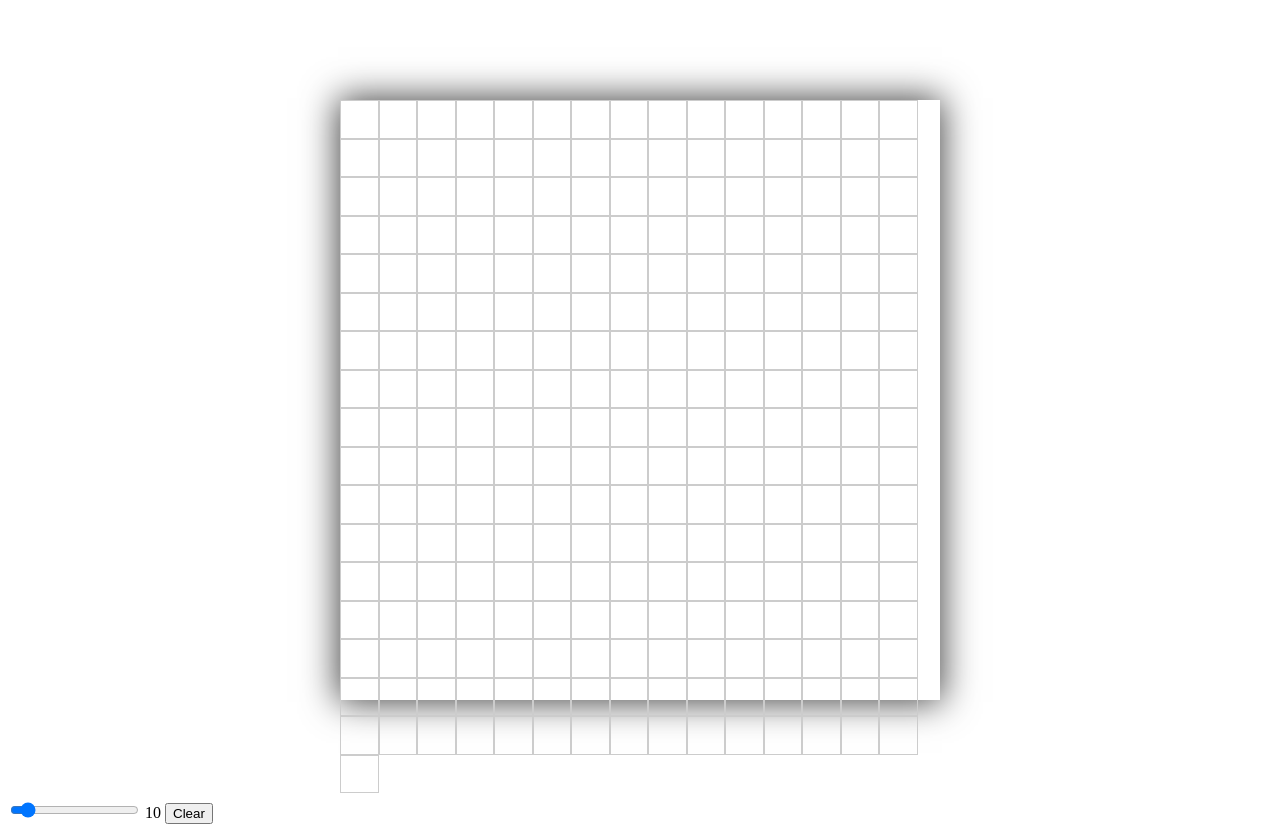
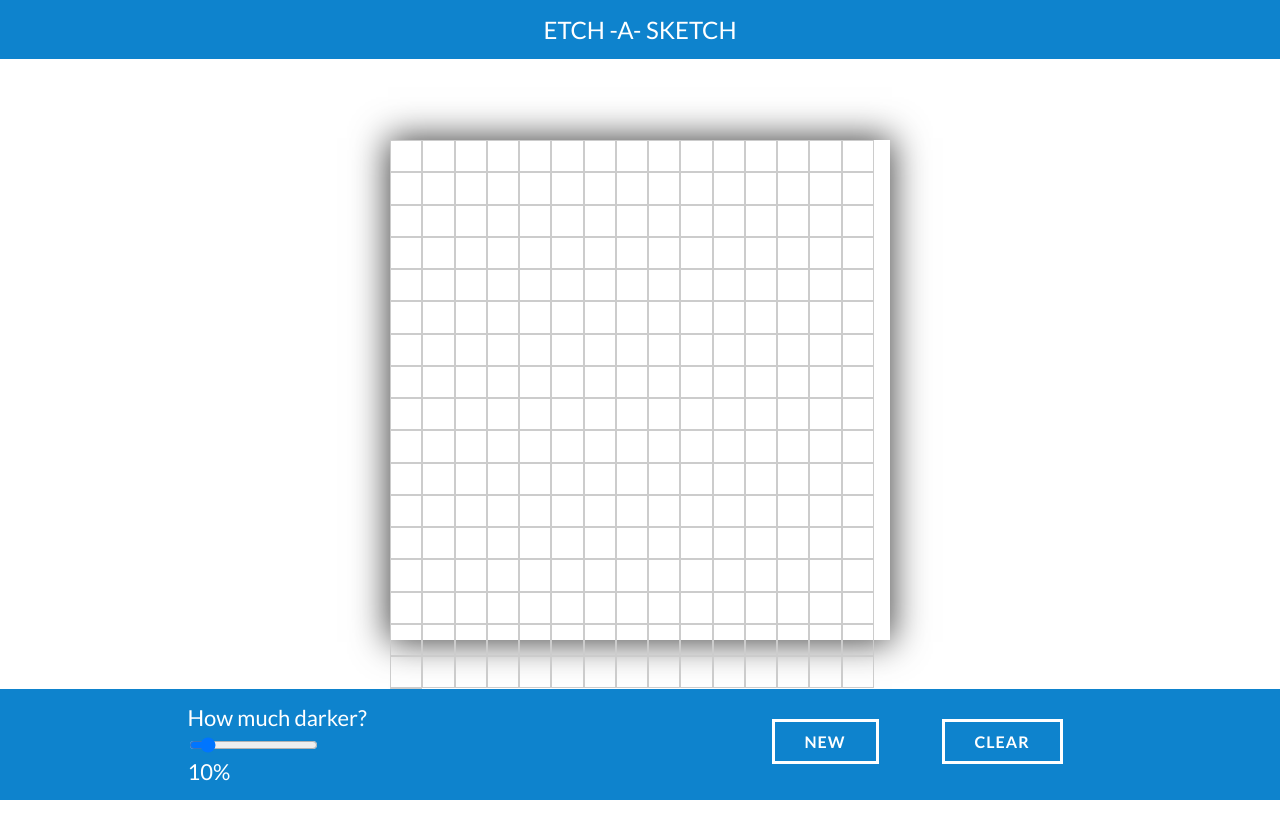
Before and after one commit to omid997/each-a-sketch-odin, a plain HTML site: page index.html in a window 1280 px wide. After the commit the page ends 800 px from the top, so only its background shows below. Drawn offline with Linux system fonts and the light colour scheme.

Commit message:
few changes

```diff
--- a/index.html
+++ b/index.html
@@ -1,16 +1,28 @@
 <!DOCTYPE HTML>
 <html>
     <head>
-        <title></title>
+        <title>Etch-A-Sketch</title>
         <link rel="stylesheet" href="style.css">
     </head>
     <body>
+        <div id="header">
+            <div class="title">Etch -A- Sketch</div>
 
+        </div>
         <div id="container"></div>
 
-        <input type="range" min="0.01" max="0.99" value="0.1" step="0.005" class="slider" id="myfactor">
-        <span id="rangePercentage">10</span>
-        <button id="clear">Clear</button>
+        <div id="footer">
+            <div class="rangebox">
+                <div class="text">How much darker?</div>
+                <input type="range" min="0.01" max="0.99" value="0.1" step="0.005" class="slider" id="myfactor">
+                <div class="percent"> <span id="rangePercentage">10</span>%</div>
+            </div>
+            <div class="buttons">
+                <button class="sbtn" id="new">New</button>
+                <button class="sbtn" id="clear">Clear</button>
+
+            </div>
+        </div>
 
         <script src="script.js"></script>
     </body>
--- a/script.js
+++ b/script.js
@@ -11,15 +11,19 @@ let rangePercentage = document.getElementById("rangePercentage");
 rangeElement.addEventListener("change" , function(){
     myFactor = rangeElement.value;
     rangePercentage.innerHTML = Math.round(myFactor * 100);
-    console.log(myFactor)
 });
 
 let clearButton = document.getElementById("clear");
 clearButton.addEventListener("click" , function(){
+    createBoxes(mySize);
+    boxesEventListener();
+})
+
+let newButton = document.getElementById("new");
+newButton.addEventListener("click" , function(){
     let gotCorrectValue = false;
     while(gotCorrectValue == false) {
         let newSize = prompt("Enter a new size: (Between 1 to 64)");
-        console.log(newSize);
         if(newSize === null) {
             gotCorrectValue = true;
             break;
@@ -32,12 +36,11 @@ clearButton.addEventListener("click" , function(){
                 gotCorrectValue = true;
                 createBoxes(newSize);
                 boxesEventListener();
-
+                mySize = newSize;
             }
         }
     }
 })
-
 
 function randomColor() {
     function randomNumber() {
@@ -45,10 +48,12 @@ function randomColor() {
     }
     return `rgb(${randomNumber()}, ${randomNumber()}, ${randomNumber()})`;
 }
+
 function giveColor(box , color) {
     box.style.backgroundColor = color;
     box.classList.add("colored");
 }
+
 function changedColor(box , factor) {
     let oldColor = box.style.backgroundColor;
     let regex = /rgb\((\d{1,3}), (\d{1,3}), (\d{1,3})\)/;
@@ -76,9 +81,8 @@ function createBoxes(num) {
     while( container.firstChild ) {
         container.removeChild(container.firstChild);
     }
-
     let count = Math.pow(num , 2);
-    let boxSize = (600/num) - 1;
+    let boxSize = (500/num) - 1;
     for(let i = 1; i <= count; i++) {
         let boxElement = document.createElement("div");
         boxElement.className = `box box-${i}`;
--- a/style.css
+++ b/style.css
@@ -1,12 +1,69 @@
+@import url(//fonts.googleapis.com/css?family=Lato:300,400,700);
+body {
+    margin: 0;
+    padding: 0;
+    font-family: 'Lato', Calibri, Arial, sans-serif;
+    color: #fff;
+}
+#header {
+    background: #0e83cd;
+    width: 100%;
+    font-size: 24px;
+    text-transform: uppercase;
+    padding: 15px 0;
+    text-align: center;
+    position: absolute;
+    top: 0;
+    left: 0;
+}
+#header a {
+    color: #fff
+}
+
 #container {
-    width: 600px;
-    height: 600px;
-    margin: 100px auto;
+    width: 500px;
+    height: 500px;
+    margin: 140px auto;
     box-shadow: 0px 0px 34px 2px rgba(0,0,0,0.75);
 }
 
-
+#footer {
+    position: absolute;
+    bottom: 0;
+    left: 0;
+    background: #0e83cd;
+    padding: 15px 0;
+    width: 100%;
+    display: flex;
+    justify-content: space-around;
+}
 .box {
     float: left;
-    border: 1px solid #ccc;
+    border: 0.5px solid #ccc;
 }
+.rangebox {
+    font-size: 22px;
+}
+.sbtn {
+    font-family: inherit;
+    font-size: inherit;
+    background: none;
+    cursor: pointer;
+    padding: 10px 30px;
+    display: inline-block;
+    margin: 15px 30px;
+    text-transform: uppercase;
+    letter-spacing: 1px;
+    font-weight: 700;
+    outline: none;
+    position: relative;
+    -webkit-transition: all 0.3s;
+    -moz-transition: all 0.3s;
+    transition: all 0.3s;
+    border: 3px solid #fff;
+    color: #fff;
+}
+.sbtn:hover, .sbtn:active {
+	color: #0e83cd;
+	background: #fff;
+}
```
